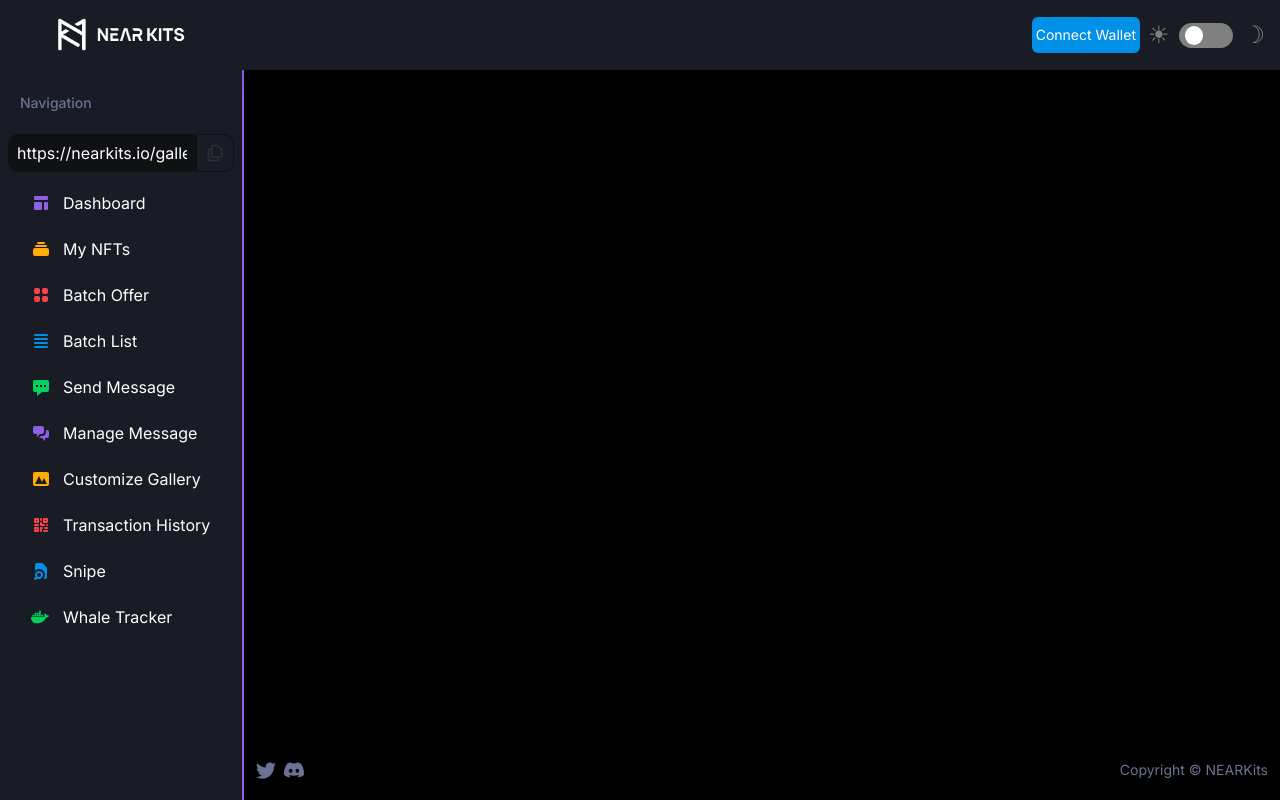
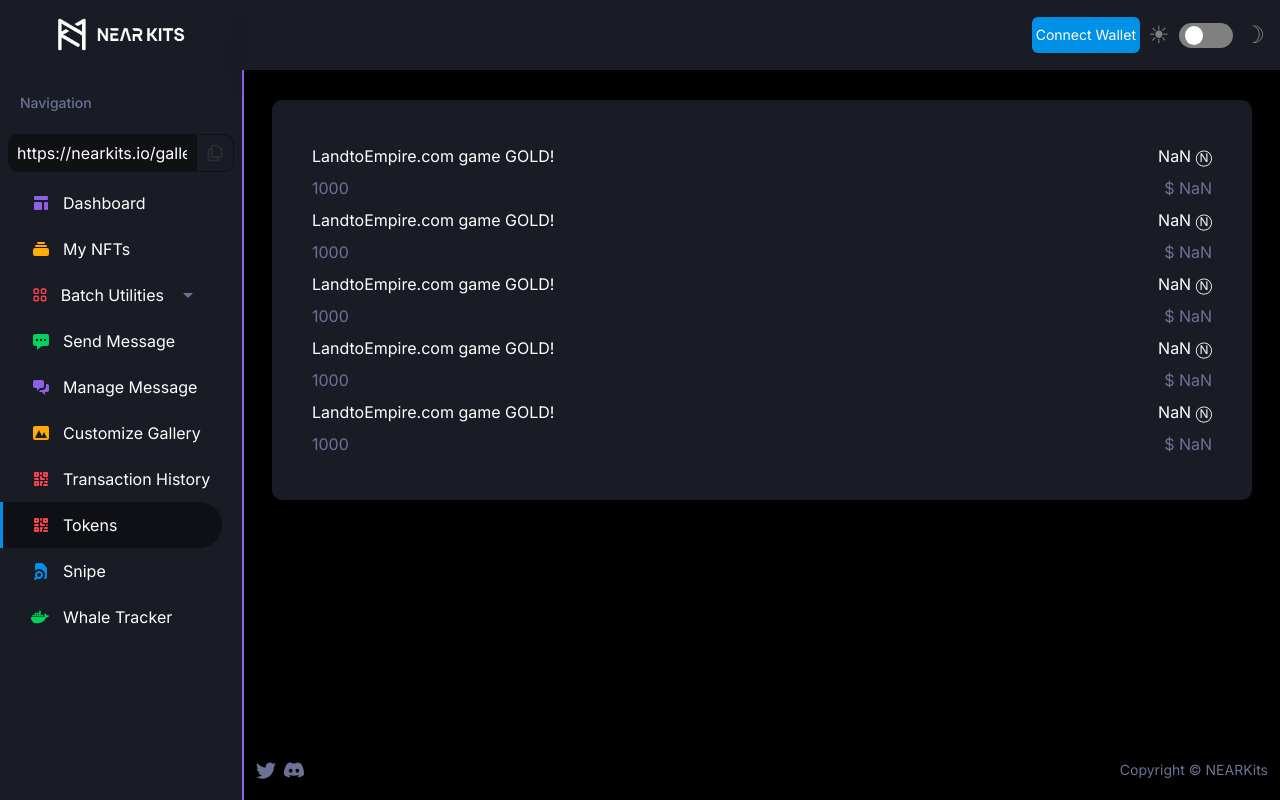
Before and after one commit to YCrydev/NEARKits-React, a React (Create React App) app: page /token in a window 1280 px wide. Built offline with nearby package versions, Linux system fonts and the light colour scheme.

Commit message:
add new UI

```diff
--- a/src/App.js
+++ b/src/App.js
@@ -3,6 +3,7 @@
 
 import { lazy, Suspense } from "react";
 import Spinner from "./components/spinner/spinner.component";
+import Token from "./components/routes/Token";
 
 const Dashboard = lazy(() => import("./components/routes/Dashboard"));
 const MyNfts = lazy(() => import("./components/routes/MyNfts"));
@@ -10,6 +11,8 @@
 const SendMessage = lazy(() => import("./components/routes/SendMessage"));
 const ManageMessage = lazy(() => import("./components/routes/ManageMessage"));
 const BatchList = lazy(() => import("./components/routes/BatchList"));
+const BatchBuy = lazy(() => import("./components/routes/BatchBuy"));
+
 const CustomizeGallery = lazy(() =>
   import("./components/routes/CustomizeGallery")
 );
@@ -29,6 +32,7 @@
             <Route path="/myNfts" element={<MyNfts />} />
             <Route path="/batchOffer" element={<BatchOffer />} />
             <Route path="/batchList" element={<BatchList />} />
+            <Route path="/batchBuy" element={<BatchBuy />} />
             <Route path="/sendMessage" element={<SendMessage />} />
             <Route path="/manageMessage" element={<ManageMessage />} />
             <Route path="/customizeGallery" element={<CustomizeGallery />} />
@@ -37,6 +41,7 @@
             <Route path="/snipe/collection_info" element={<CollectionInfo />} />
             <Route path="/whaleTracker" element={<WhaleTracker />} />
             <Route path="/whaleTracker/informations" element={<DataInfo />} />
+            <Route path="/token" element={<Token />} />
           </Routes>
         </ContentWrapper>
       </BrowserRouter>
--- /dev/null
+++ b/src/components/Dropdown/Dropdown.js
@@ -0,0 +1,57 @@
+import { ViewGridIcon } from "@heroicons/react/outline";
+import { ArrowDropDown } from "@mui/icons-material";
+import React, { useState, Fragment } from "react";
+import LinkComponent from "../link-component/link.component";
+import { Transition } from "@headlessui/react";
+
+const Dropdown = () => {
+  const [display, setDisplay] = useState(false);
+
+  const handleClick = () => {
+    setDisplay(!display);
+  };
+
+  return (
+    <li className="nav-item cursor-pointer" onClick={handleClick}>
+      <div className="inline-flex items-center nav-link">
+        <ViewGridIcon className="w-5 m-3 text-primaryRed" />
+        Batch Utilities
+        <ArrowDropDown className="w-5 m-3 text-darkText" />
+      </div>
+
+      <Transition
+        show={display}
+        enter="transform transition duration-[400ms]"
+        enterFrom="opacity-0 rotate-[-120deg] scale-50"
+        enterTo="opacity-100 rotate-0 scale-100"
+        leave="transform duration-200 transition ease-in-out"
+        leaveFrom="opacity-100 rotate-0 scale-100 "
+        leaveTo="opacity-0 scale-95"
+      >
+        {display ? (
+          <ul
+            className="flex flex-col sub-menu"
+            style={{
+              padding: "0 0 0 2.25rem",
+            }}
+          >
+            <LinkComponent path={"/batchOffer"} isDropdown>
+              {/* <ViewGridIcon className="w-5 m-3 text-primaryRed" /> */}
+              Batch Offer
+            </LinkComponent>
+            <LinkComponent path={"/batchList"} isDropdown>
+              {/* <ViewListIcon className="w-5 m-3 text-primaryBlue" /> */}
+              Batch List
+            </LinkComponent>
+            <LinkComponent path={"/batchBuy"} isDropdown>
+              {/* <ViewListIcon className="w-5 m-3 text-primaryBlue" /> */}
+              Batch Buy
+            </LinkComponent>
+          </ul>
+        ) : null}
+      </Transition>
+    </li>
+  );
+};
+
+export default Dropdown;
--- a/src/components/link-address/link-adress.component.jsx
+++ b/src/components/link-address/link-adress.component.jsx
@@ -1,3 +1,4 @@
+import { useState } from "react";
 import LinkComponent from "../link-component/link.component";
 import { FaDocker } from "react-icons/fa";
 import {
@@ -13,6 +14,7 @@
   PhotographIcon,
   QrcodeIcon,
 } from "@heroicons/react/solid";
+import Dropdown from "../Dropdown/Dropdown";
 
 const LinkAdress = () => {
   return (
@@ -27,15 +29,7 @@
         My NFTs
       </LinkComponent>
 
-      <LinkComponent path={"/batchOffer"}>
-        <ViewGridIcon className="w-5 m-3 text-primaryRed" />
-        Batch Offer
-      </LinkComponent>
-
-      <LinkComponent path={"/batchList"}>
-        <ViewListIcon className="w-5 m-3 text-primaryBlue" />
-        Batch List
-      </LinkComponent>
+      <Dropdown />
 
       <LinkComponent path={"/sendMessage"}>
         <ChatAltIcon className="w-5 m-3 text-primaryGreen" />
@@ -57,6 +51,11 @@
         Transaction History
       </LinkComponent>
 
+      <LinkComponent path={"/token"}>
+        <QrcodeIcon className="w-5 m-3 text-primaryRed" />
+        Tokens
+      </LinkComponent>
+
       <LinkComponent path={"/snipe"}>
         <DocumentSearchIcon className="w-5 m-3 text-primaryBlue" />
         Snipe
--- a/src/components/link-component/link.component.jsx
+++ b/src/components/link-component/link.component.jsx
@@ -1,5 +1,23 @@
 import { NavLink } from "react-router-dom";
-const LinkComponent = ({ path, children }) => {
+const LinkComponent = ({ path, children, isDropdown }) => {
+  if (isDropdown) {
+    return (
+      <li className="nav-item">
+        {" "}
+        <NavLink
+          className={(navData) =>
+            navData.isActive
+              ? "nav-link-dropdown active dark:bg-active bg-white relative  rounded-r-full w-full"
+              : "nav-link-dropdown "
+          }
+          to={path}
+        >
+          {children}
+        </NavLink>
+      </li>
+    );
+  }
+
   return (
     <li className="nav-item">
       {" "}
--- /dev/null
+++ b/src/components/routes/BatchBuy.js
@@ -0,0 +1,71 @@
+import { Tab } from "@headlessui/react";
+import React from "react";
+import BatchListCard from "../batchlist-card/BatchListCard";
+import extinct from "../../assets/images/NFT-data/45.png";
+
+const BatchBuy = () => {
+  return (
+    <Tab.Group>
+      <div className="w-full mx-auto space-y-5">
+        <div className="flex flex-row w-full max-w-4xl px-6 space-x-2 bg-white border border-black py-7 dark:bg-primaryDark rounded-nearkits">
+          <Tab.List className="space-x-5">
+            <Tab>
+              {({ selected }) => (
+                <div className="button-placebids">
+                  <button
+                    className={
+                      selected ? "button-base" : "button-base button-theme"
+                    }
+                  >
+                    Un-listed Nfts
+                  </button>
+                </div>
+              )}
+            </Tab>
+            <Tab>
+              {({ selected }) => (
+                <div className="button-myOffers">
+                  <button
+                    className={
+                      selected ? "button-base" : "button-base button-theme"
+                    }
+                  >
+                    Listed Nfts
+                  </button>
+                </div>
+              )}
+            </Tab>
+          </Tab.List>
+        </div>
+        <Tab.Panels>
+          {/* Un-listed nfts */}
+          <Tab.Panel className="space-y-5">
+            <div className="flex flex-col w-full max-w-4xl px-6 space-y-2 bg-white border border-black py-7 dark:bg-primaryDark rounded-nearkits">
+              <div className="flex flex-col space-y-5">
+                <BatchListCard imgSrc={extinct} />
+                <BatchListCard imgSrc={extinct} />
+                <BatchListCard imgSrc={extinct} />
+                <BatchListCard imgSrc={extinct} />
+                <BatchListCard imgSrc={extinct} />
+              </div>
+            </div>
+          </Tab.Panel>
+          {/* Listed nfts */}
+          <Tab.Panel className="space-y-5">
+            <div className="flex flex-col w-full max-w-4xl px-6 space-y-2 bg-white border border-black py-7 dark:bg-primaryDark rounded-nearkits">
+              <div className="flex flex-col space-y-5">
+                <BatchListCard isListed imgSrc={extinct} />
+                <BatchListCard imgSrc={extinct} isListed />
+                <BatchListCard imgSrc={extinct} isListed />
+                <BatchListCard imgSrc={extinct} isListed />
+                <BatchListCard imgSrc={extinct} isListed />
+              </div>
+            </div>
+          </Tab.Panel>
+        </Tab.Panels>
+      </div>
+    </Tab.Group>
+  );
+};
+
+export default BatchBuy;
--- /dev/null
+++ b/src/components/routes/Token.js
@@ -0,0 +1,28 @@
+import React from "react";
+import TokenComponent from "../token-component/TokenComponent.component";
+
+const Token = () => {
+  return (
+    <div className="flex flex-row w-full px-6 mx-auto space-x-2 bg-white py-7 dark:bg-primaryDark rounded-nearkits">
+      <div className="flex flex-col justify-center p-4 space-y-5 md:flex-row md:justify-between md:space-x-10 w-full">
+        <div className="flex flex-row justify-between w-full text-black dark:text-white">
+          <div className="w-full flex-col items-center space-y-2">
+            {Array(5)
+              .fill()
+              .map((index) => (
+                <TokenComponent
+                  key={index}
+                  tokenName={"LandtoEmpire.com game GOLD!"}
+                  tokenInNear={"NaN"}
+                  tokenInUsd={"NaN"}
+                  tokenAmmount={1000.0}
+                />
+              ))}
+          </div>
+        </div>
+      </div>
+    </div>
+  );
+};
+
+export default Token;
--- /dev/null
+++ b/src/components/token-component/TokenComponent.component.jsx
@@ -0,0 +1,27 @@
+import React from "react";
+
+const TokenComponent = ({
+  tokenName,
+  tokenInNear,
+  tokenAmmount,
+  tokenInUsd,
+}) => {
+  return (
+    <div className="space-y-2">
+      <div className="flex justify-between">
+        <div className="w-full">{tokenName}</div>
+        <div className="w-full items-start justify-start text-right">
+          {tokenInNear} Ⓝ
+        </div>
+      </div>
+      <div className="flex justify-between">
+        <div className="w-full text-darkText">{tokenAmmount}</div>
+        <div className="w-full items-start justify-start text-right text-darkText">
+          $ {tokenInUsd}
+        </div>
+      </div>
+    </div>
+  );
+};
+
+export default TokenComponent;
--- a/src/index.css
+++ b/src/index.css
@@ -69,6 +69,9 @@
 
   .button-theme {
     @apply dark:bg-primaryDark bg-white text-black border border-black dark:text-white;
+  }
+  .nav-link-dropdown{
+    @apply text-darkText hover:text-white
   }
 }
 
@@ -308,3 +311,19 @@
 .switch-checkbox {
   padding: 10px;
 }
+
+.nav-link-dropdown {
+  padding: 0.8rem 10px 0.8rem 1.188rem;
+  position: relative;
+  font-size: 0.855rem;
+  line-height: 1;
+  height: auto;
+  border-top: 0;
+  display: inline-block;
+}
+
+.sub-menu{
+  margin-bottom: 0;
+  margin-top: 0;
+  list-style: none;
+}
```
Also changed, not shown: src/assets/images/nearkits-message.webp (added).
